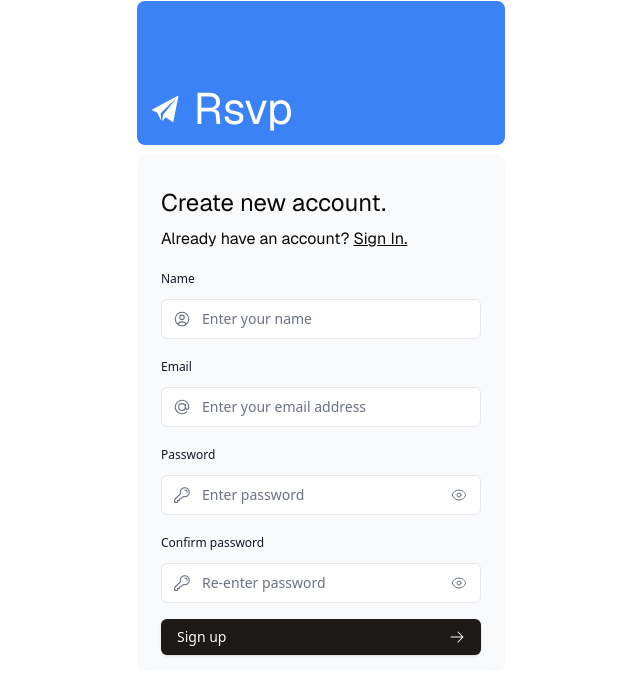
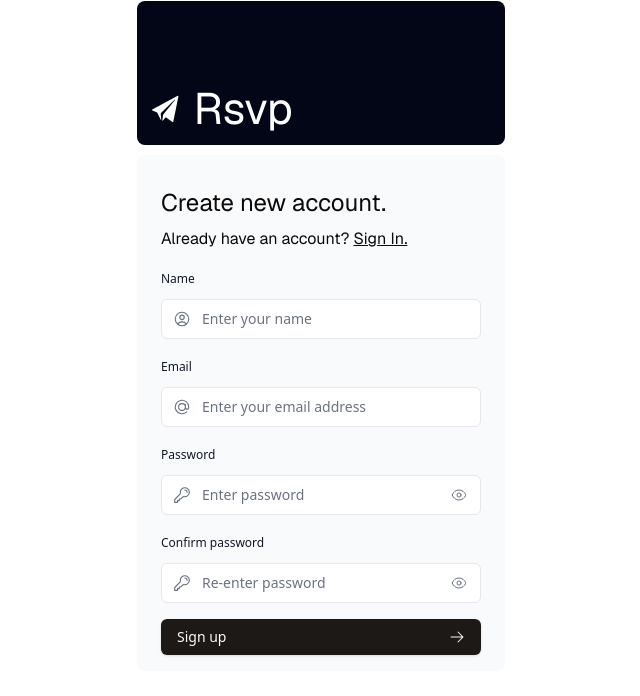
Before and after one commit to jserweta/rsvp, a Next.js app: page /register in a window 1280 px wide. Shown: the top 696 px of the page, without its empty margins (319-959 px from the left). Built offline with nearby package versions, Linux system fonts and the light colour scheme.

Commit message:
update authentication colors

```diff
--- a/src/app/(adminPanel)/login/page.tsx
+++ b/src/app/(adminPanel)/login/page.tsx
@@ -6,7 +6,7 @@
   return (
     <main className="flex items-center justify-center md:h-screen">
       <div className="relative mx-auto flex w-full max-w-[400px] flex-col space-y-2.5 p-4 md:-mt-32">
-        <div className="flex h-20 w-full items-end rounded-lg bg-blue-500 p-3 md:h-36">
+        <div className="flex h-20 w-full items-end rounded-lg bg-slate-950 p-3 md:h-36">
           <div className="w-32 text-white md:w-36">
             <Logo />
           </div>
--- a/src/app/(adminPanel)/register/page.tsx
+++ b/src/app/(adminPanel)/register/page.tsx
@@ -5,7 +5,7 @@
   return (
     <main className="flex items-center justify-center md:h-screen">
       <div className="relative mx-auto flex w-full max-w-[400px] flex-col space-y-2.5 p-4 md:-mt-32">
-        <div className="flex h-20 w-full items-end rounded-lg bg-blue-500 p-3 md:h-36">
+        <div className="flex h-20 w-full items-end rounded-lg bg-slate-950 p-3 md:h-36">
           <div className="w-32 text-white md:w-36">
             <Logo />
           </div>
```
